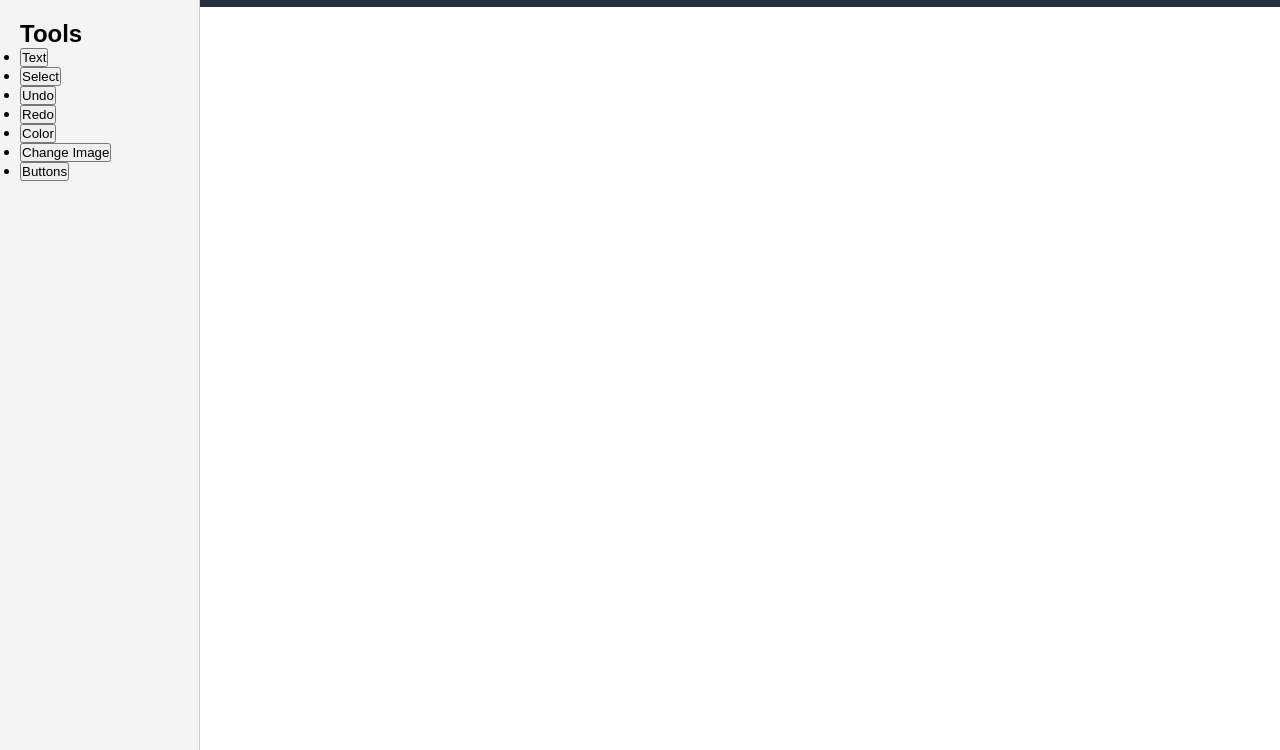
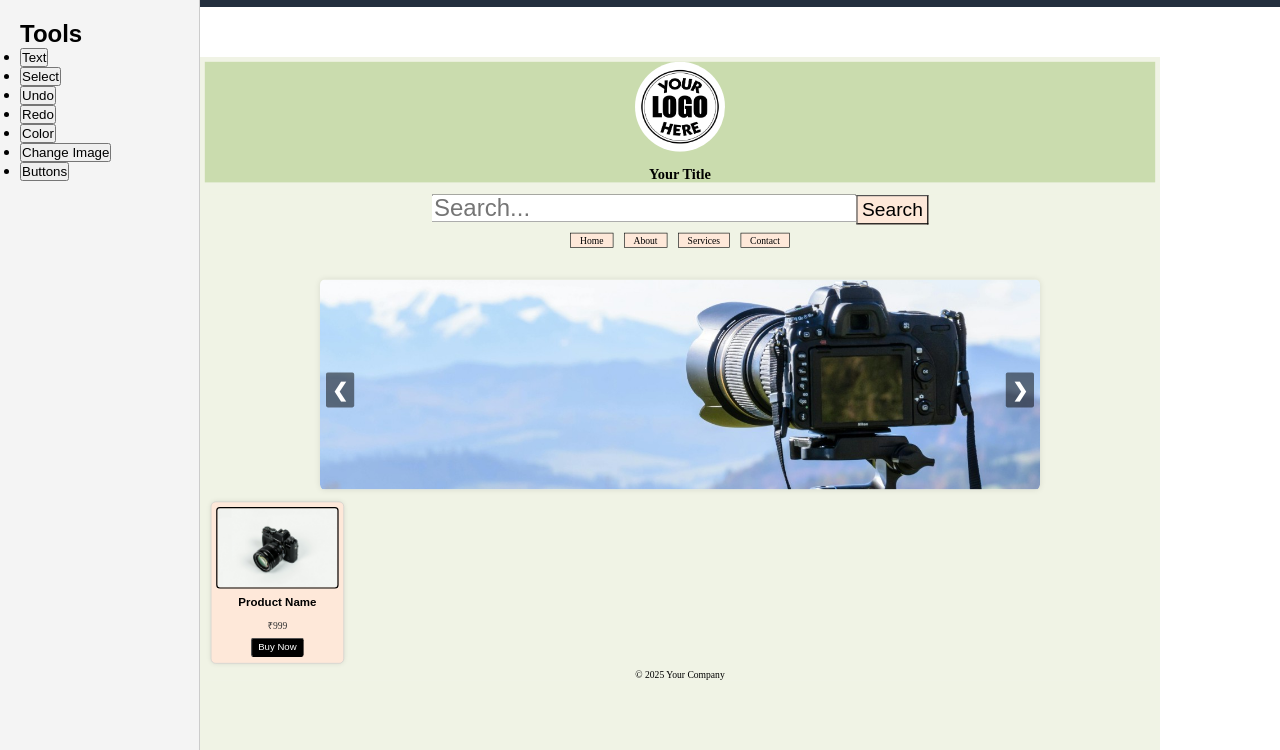
Before and after one commit to yhassang9-oss/ONKAAN-XYZ, a website: page project-root/public/engine.html in a window 1280 px wide. Shown: the part 50-800 px from the top of the page. Drawn offline with Linux system fonts and the light colour scheme.

Commit message:
Update engine.html

```diff
--- a/project-root/public/engine.html
+++ b/project-root/public/engine.html
@@ -29,7 +29,7 @@
   <main class="preview-area">
     <div class="preview-wrapper">
       <!-- No static src—tools inject here -->
-      <iframe id="previewFrame"></iframe>
+      <iframe id="previewFrame" src="/homepage.html"></iframe>
     </div>
   </main>
 
```
